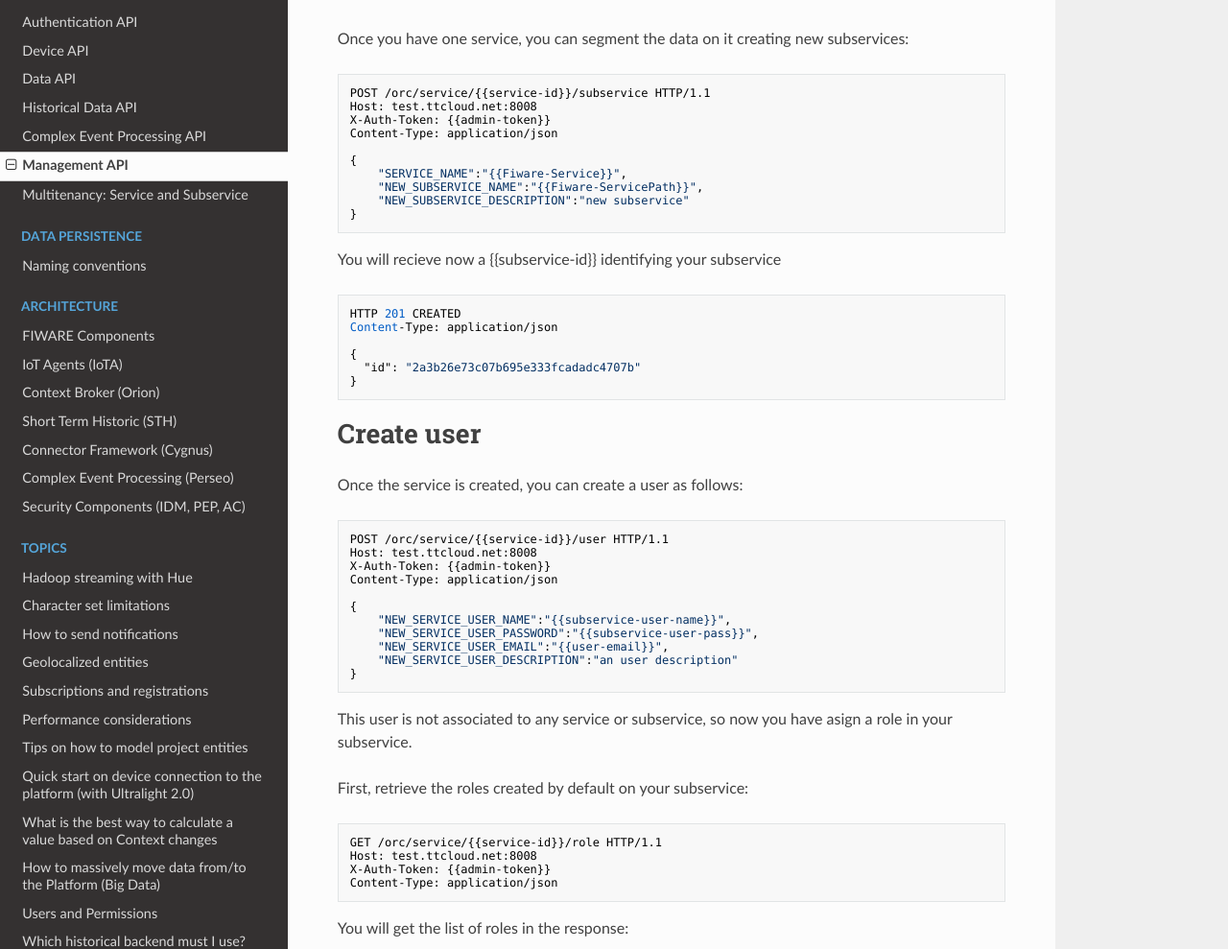
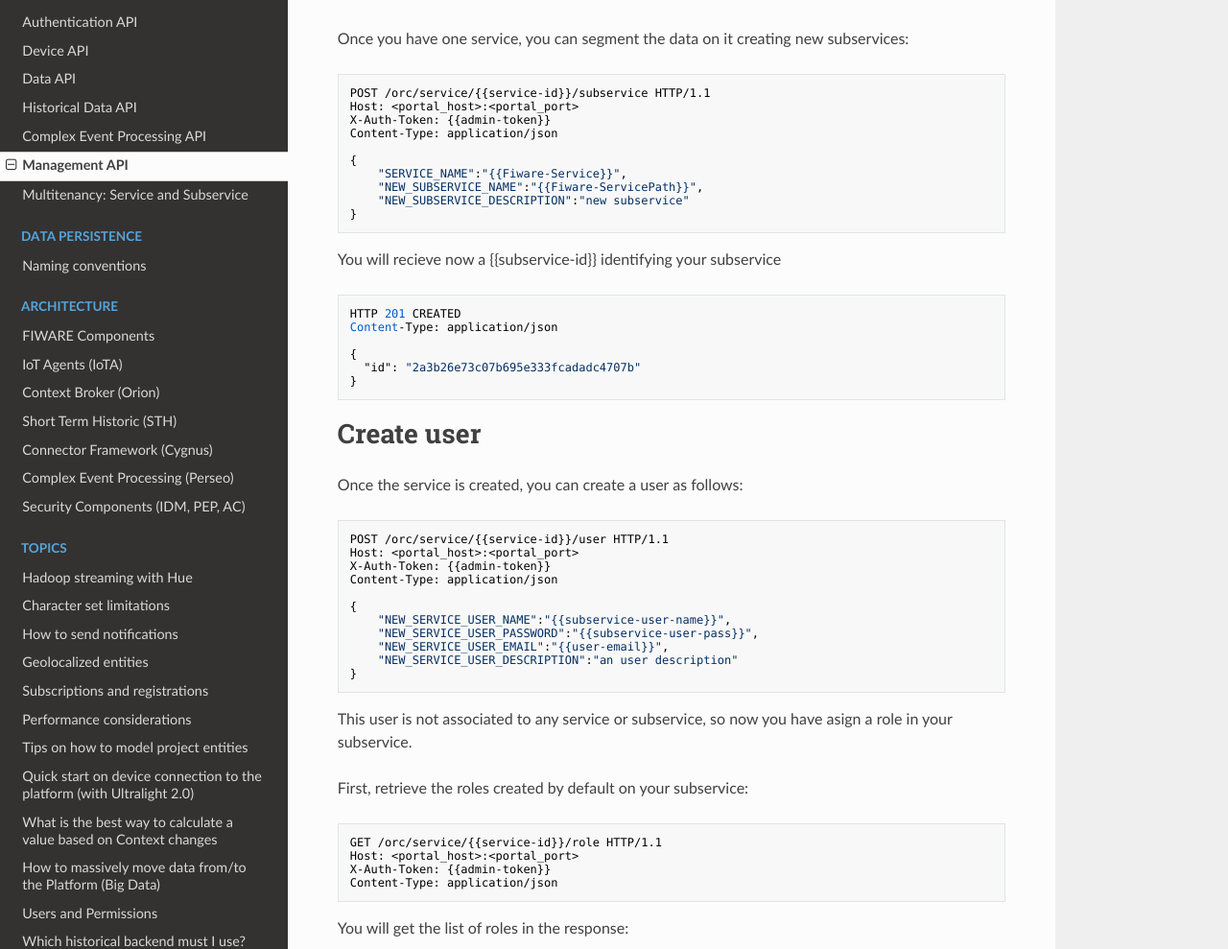
Before and after one commit to telefonicaid/thinking-cities, an MkDocs documentation site: the page built from docs/management_api.md, in a window 1280 px wide and 1400 px high, scrolled down 676 px. Shown: the part 170-1159 px from the top of the window at 96% size. Built offline with MkDocs 1.6.1, drawn with Linux system fonts in a browser that asks for light colours; nearby versions of some CDN libraries; old or Windows-style settings are respelled for this version of MkDocs; some of the changed text lies outside the part shown.

Commit message:
replace reference to test.ttcloud.net for component_host : component_port

````diff
--- a/docs/management_api.md
+++ b/docs/management_api.md
@@ -12,7 +12,7 @@ First, you have to create your service.  Please, take into accout that you will
 
 ```
 POST /orc/service/ HTTP/1.1
-Host: test.ttcloud.net:8008
+Host: <portal_host>:<portal_port>
 X-Auth-Token: {{admin-token}}
 Content-Type: application/json
 
@@ -39,7 +39,7 @@ Once you have one service, you can segment the data on it creating new subservic
 
 ```
 POST /orc/service/{{service-id}}/subservice HTTP/1.1
-Host: test.ttcloud.net:8008
+Host: <portal_host>:<portal_port>
 X-Auth-Token: {{admin-token}}
 Content-Type: application/json
 
@@ -68,7 +68,7 @@ Once the service is created, you can create a user as follows:
 
 ```
 POST /orc/service/{{service-id}}/user HTTP/1.1
-Host: test.ttcloud.net:8008
+Host: <portal_host>:<portal_port>
 X-Auth-Token: {{admin-token}}
 Content-Type: application/json
 
@@ -86,7 +86,7 @@ First, retrieve the roles created by default on your subservice:
 
 ```
 GET /orc/service/{{service-id}}/role HTTP/1.1
-Host: test.ttcloud.net:8008
+Host: <portal_host>:<portal_port>
 X-Auth-Token: {{admin-token}}
 Content-Type: application/json
 ```
@@ -125,7 +125,7 @@ Now you know the roles ids for your subservice, you can assign one role to the u
 
 ```
 POST /orc/service/{{service-id}}/role_assignments HTTP/1.1
-Host: test.ttcloud.net:8008
+Host: <portal_host>:<portal_port>
 X-Auth-Token: {{admin-token}}
 Content-Type: application/json
 
````
Also changed, not shown: docs/authentication_api.md (+5 -5 lines), docs/cep_api.md (+5 -5 lines), docs/historicdata_api.md (+5 -5 lines).
